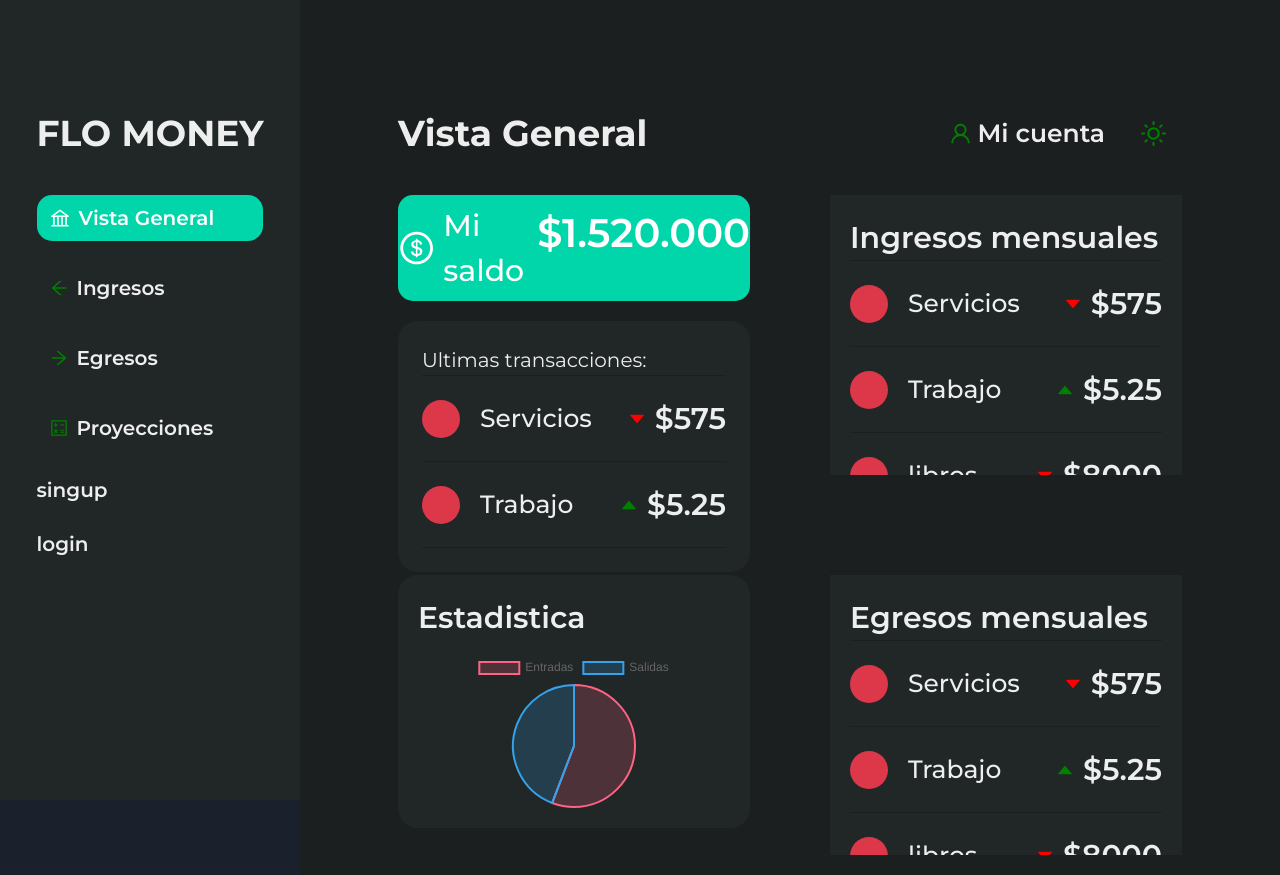
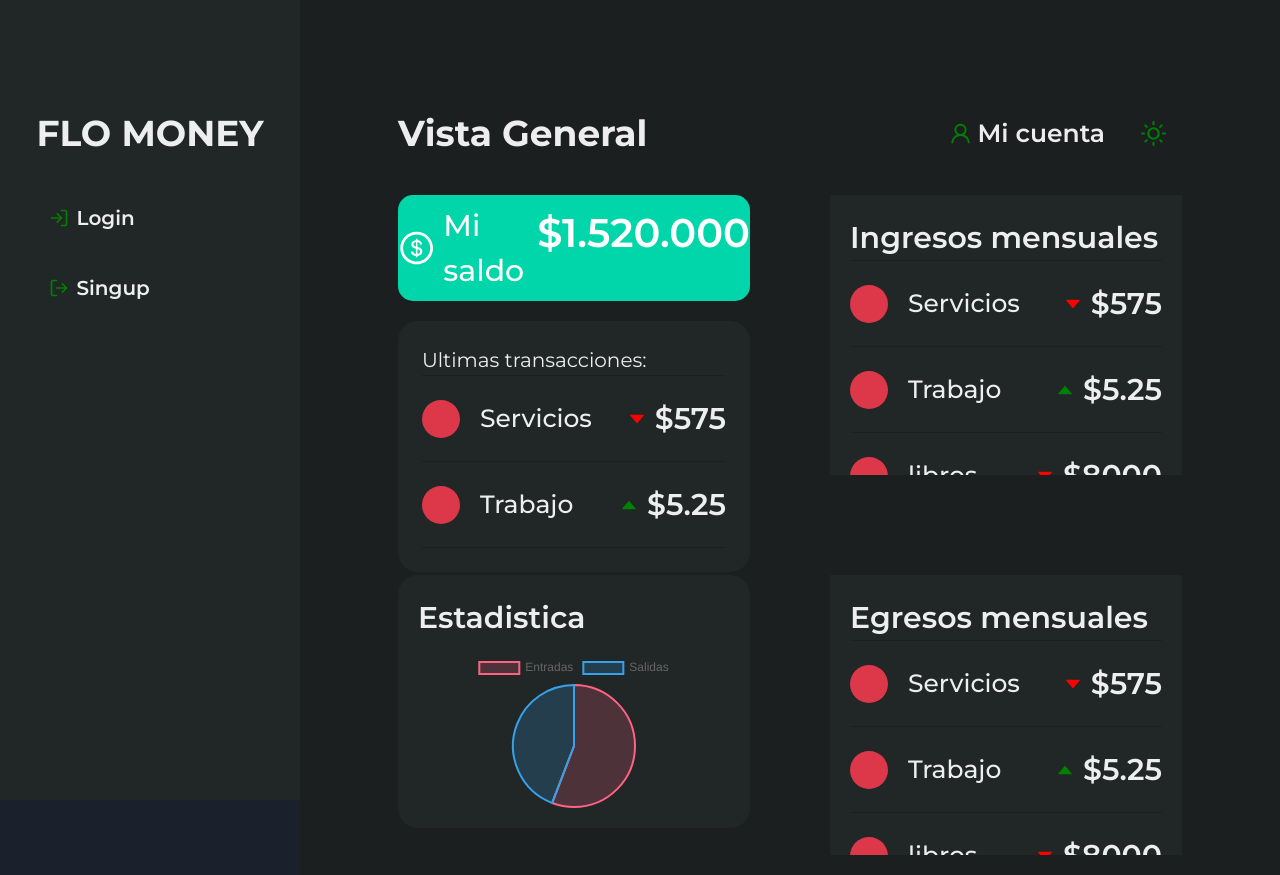
Before and after one commit to Flo-314/flo-money-frontend, a React (Vite) app: page / in a window 1280 px wide. Built offline with nearby package versions, Linux system fonts and the light colour scheme.

Commit message:
feat: fetch de data hecho

```diff
--- a/src/App.tsx
+++ b/src/App.tsx
@@ -1,7 +1,7 @@
 import {BrowserRouter, Routes, Route} from "react-router-dom";
 import {Flex} from "@chakra-ui/react";
 import "./styling/app.css";
-import {useEffect, useState, useReducer} from "react";
+import {useEffect, useReducer} from "react";
 
 import Home from "./components/pages/Home";
 import Header from "./components/Reusable Components/layout/Header";
@@ -12,20 +12,36 @@ import Projections from "./components/pages/Projections";
 import Account from "./components/pages/Account";
 import Login from "./components/pages/Login";
 import Signup from "./components/pages/Signup";
-import fetchApi from "./helper functions/fetchApi";
-import localStoreUser from "./helper functions/LocalStoreUser";
 import {UserContext, UserDispatchContext} from "./helper functions/UserContext";
 import userReducer from "./helper functions/userReducer";
+import fetchApi from "./helper functions/fetchApi";
 
 function App() {
   interface user {
-    id: string;
+    userId: string;
     token: string;
     data?: object;
   }
 
   const initialUser = {token: undefined, id: undefined, data: undefined};
   const [user, dispatch] = useReducer(userReducer, initialUser);
+
+  useEffect(() => {
+    if (localStorage.loggedUser && !user.token) {
+      dispatch({type: "loadUser"});
+    }
+    if (user.token && !user.data) {
+      const getUserData = (async () => {
+        const body = {_id: user.userId};
+        const data = await fetchApi(user.token, "user", "POST", body);
+        const User = {...user, data};
+
+        dispatch({type: "pushUser", user: User});
+      })();
+    }
+  }, [user]);
+
+  console.log(user);
 
   return (
     <BrowserRouter>
--- a/src/components/Reusable Components/layout/Header.tsx
+++ b/src/components/Reusable Components/layout/Header.tsx
@@ -7,9 +7,15 @@ import {
   AiOutlineCalculator,
   AiOutlineBank,
 } from "react-icons/ai";
-import {useState} from "react";
+import {FiLogIn, FiLogOut} from "react-icons/fi";
+import {useContext, useState} from "react";
+
+import {UserContext, UserDispatchContext} from "../../../helper functions/UserContext";
 function Header() {
   const [selectedPage, setSelectedPage] = useState("vista general");
+
+  const dispatch = useContext(UserDispatchContext);
+  const user = useContext(UserContext);
 
   return (
     <aside>
@@ -26,7 +32,9 @@ function Header() {
             <Heading>FLO MONEY</Heading>
             <nav>
               <Wrap marginTop={10}>
+                {user?.token ? (
                   <Flex direction={"column"} fontSize="xl" fontWeight="600" gap={6} width={"100%"}>
+                    {" "}
                     <WrapItem
                       bg={selectedPage === "vista general" ? "primary" : "inherit"}
                       borderRadius="15"
@@ -37,6 +45,7 @@ function Header() {
                       paddingY="2"
                       width={"100%"}
                     >
+                      {}
                       <Center alignSelf={"center"}>
                         <AiOutlineBank
                           color={selectedPage === "vista general" ? "white" : "green"}
@@ -107,7 +116,7 @@ function Header() {
                       width={"100%"}
                     >
                       <Center alignSelf={"center"}>
-                      <AiOutlineCalculator color="green" />{" "}
+                        <AiOutlineCalculator color="green" />
                       </Center>
                       <Link
                         as={RouteLink}
@@ -118,10 +127,56 @@ function Header() {
                       >
                         Proyecciones
                       </Link>
+                    </WrapItem>{" "}
+                  </Flex>
+                ) : (
+                  <Flex direction={"column"} fontSize="xl" fontWeight="600" gap={6} width={"100%"}>
+                    <WrapItem
+                      bg={selectedPage === "login" ? "gray" : "inherit"}
+                      borderRadius="15"
+                      gap={2}
+                      paddingLeft={3}
+                      paddingRight="10"
+                      paddingY="2"
+                      width={"100%"}
+                    >
+                      <Center alignSelf={"center"}>
+                        <FiLogIn color="green" />
+                      </Center>
+                      <Link
+                        as={RouteLink}
+                        to={"/login"}
+                        onClick={() => {
+                          setSelectedPage("login");
+                        }}
+                      >
+                        Login
+                      </Link>
                     </WrapItem>
-                  <a href="singup">singup</a>
-                  <a href="login">login</a>
+                    <WrapItem
+                      bg={selectedPage === "singup" ? "gray" : "inherit"}
+                      borderRadius="15"
+                      gap={2}
+                      paddingLeft={3}
+                      paddingRight="10"
+                      paddingY="2"
+                      width={"100%"}
+                    >
+                      <Center alignSelf={"center"}>
+                        <FiLogOut color="green" />
+                      </Center>
+                      <Link
+                        as={RouteLink}
+                        to={"/singup"}
+                        onClick={() => {
+                          setSelectedPage("singup");
+                        }}
+                      >
+                        Singup
+                      </Link>
+                    </WrapItem>{" "}
                   </Flex>
+                )}
               </Wrap>
             </nav>
           </Box>
--- a/src/components/pages/Home.tsx
+++ b/src/components/pages/Home.tsx
@@ -6,16 +6,11 @@ import Graph from "../Reusable Components/Parts of Components/Graph";
 import Transaction from "../Reusable Components/Parts of Components/Transaction";
 import ListOfTransactions from "../Reusable Components/Parts of Components/ListOfTransactions";
 import HeaderPage from "../Reusable Components/layout/HeaderPage";
-import {UserContext, UserDispatchContext} from "../../helper functions/UserContext";
+import {UserContext} from "../../helper functions/UserContext";
 function Home() {
-  const dispatch = useContext(UserDispatchContext);
   const user = useContext(UserContext);
 
-  console.log(user);
-
-  useEffect(() => {
-    dispatch({type: "loadUser"});
-  }, [dispatch]);
+  useEffect(() => {}, []);
 
   return (
     <main>
--- a/src/components/pages/Login.tsx
+++ b/src/components/pages/Login.tsx
@@ -1,9 +1,10 @@
 import {FormControl, FormLabel, Button, Input, Flex, Box, Text} from "@chakra-ui/react";
 import {Formik, Field, Form, FormikHelpers} from "formik";
-import {useReducer, useState} from "react";
+import {useContext, useReducer, useState} from "react";
+import {useNavigate} from "react-router-dom";
 
 import fetchApi from "../../helper functions/fetchApi";
-import localStoreUser from "../../helper functions/LocalStoreUser";
+import {UserContext, UserDispatchContext} from "../../helper functions/UserContext";
 import HeaderPage from "../Reusable Components/layout/HeaderPage";
 
 interface Values {
@@ -14,6 +15,9 @@ interface Values {
 function Login() {
   const [isSumbitting, setIsSumbitting] = useState(false);
   const [error, setError] = useState("");
+  const dispatch = useContext(UserDispatchContext);
+  const user = useContext(UserContext);
+  const navigate = useNavigate();
 
   return (
     <Box bg="bgPrimary" height="100%" minHeight={"100vh"} paddingTop="7rem" width="100%">
@@ -41,12 +45,13 @@ function Login() {
 
               if (user.message === "Auth Failed") {
                 setError("User or Password invalid");
+                setIsSumbitting(false);
               } else {
-                localStoreUser(user);
-                //setuser(user)
-                window.location.href = "/";
+                setIsSumbitting(false);
+
+                dispatch({user, type: "login"});
+                navigate("/");
               }
-              setIsSumbitting(false);
             }}
           >
             <Form>
--- a/src/helper functions/fetchApi.ts
+++ b/src/helper functions/fetchApi.ts
@@ -2,6 +2,8 @@ const fetchApi = async (token: string, route: string, action: string, body: any)
   try {
     const Authorization = "Bearer " + token;
     let link = "http://localhost:4000/api/" + route;
+
+    body = JSON.stringify(body);
 
     const ping = await fetch(link, {
       method: action,
--- a/src/helper functions/userReducer.tsx
+++ b/src/helper functions/userReducer.tsx
@@ -1,28 +1,20 @@
 import fetchApi from "./fetchApi";
+import localStoreUser from "./LocalStoreUser";
 
 interface action {
-  type: "getData" | "loadUser" | "login" | "logout";
+  type: "pushUser" | "loadUser" | "login" | "logout";
   user?: user;
 }
 interface user {
-  id: string;
+  userId: string;
   token: string;
   data?: object;
 }
 
 export default function userReducer(user: user, action: action) {
   switch (action.type) {
-    case "getData": {
-      const getUserData = async () => {
-        const userData = await fetchApi(user.token, "user", "GET", user.id);
-        const User = {...user, userData};
-
-        console.log(User);
-
-        return User;
-      };
-
-      return getUserData();
+    case "pushUser": {
+      return action.user;
     }
     case "loadUser": {
       const loggedUserJSON = localStorage.getItem("loggedUser");
@@ -39,6 +31,11 @@ export default function userReducer(user: user, action: action) {
 
       return user;
     }
+    case "login": {
+      if (action.user) {
+        localStoreUser(action.user);
+      }
+    }
     default: {
       throw Error("Unknown action: " + action.type);
     }
```
Also changed, not shown: src/components/pages/Signup.tsx (+0 -73 lines). Lines whose indentation alone changed are shown as unchanged.
